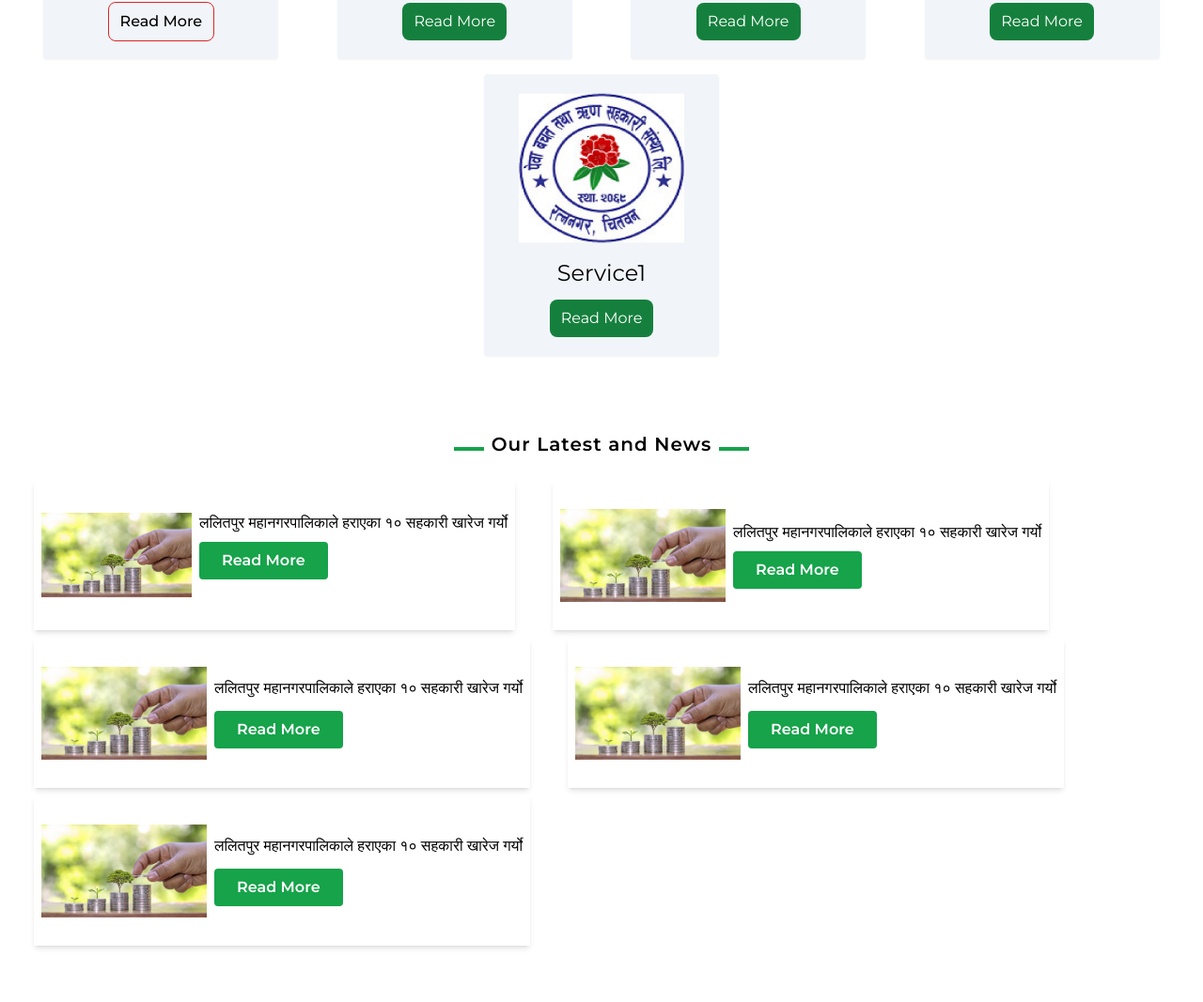
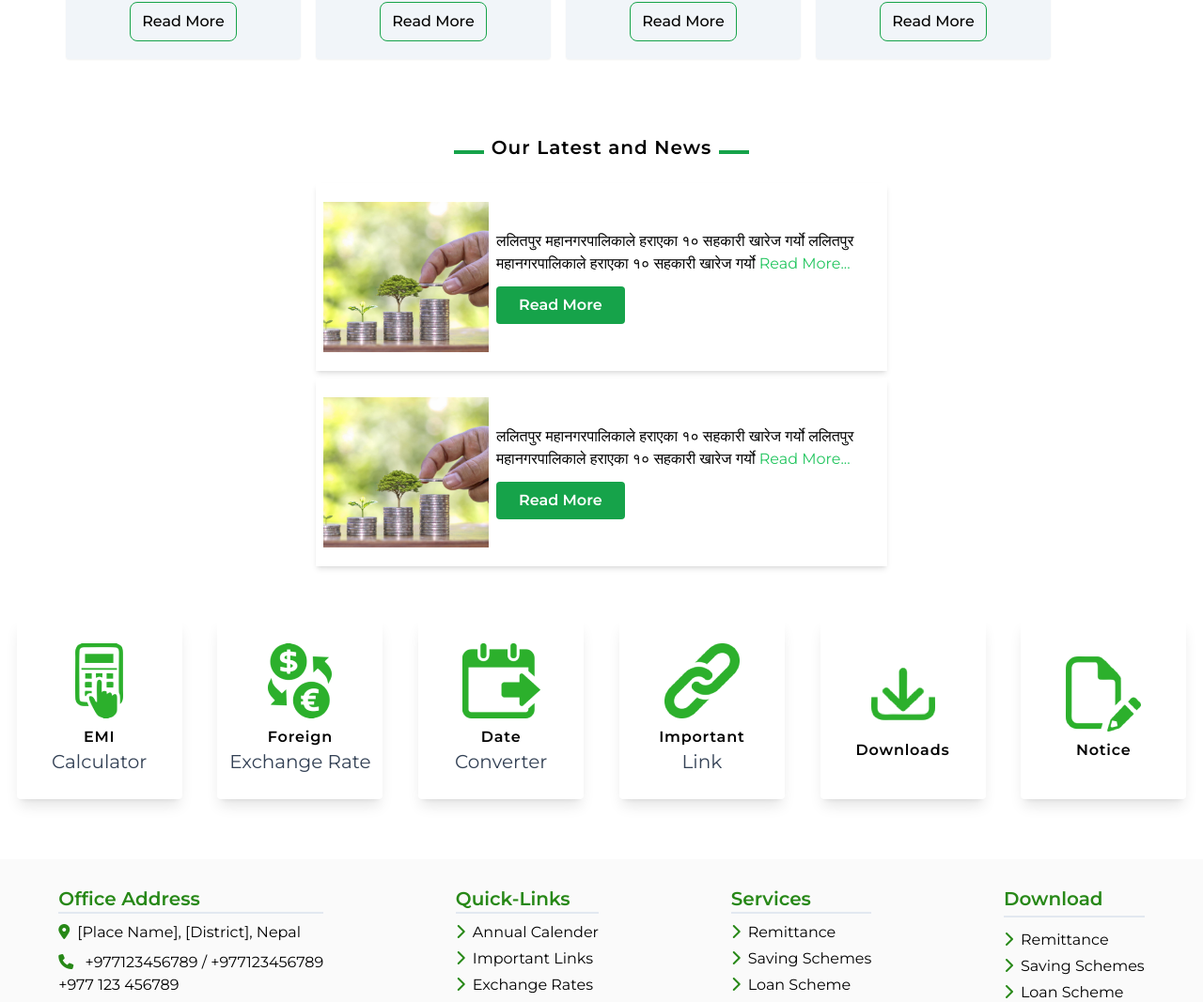
Before and after one commit to dpshkhnl/vedanta_website, a website: page index.html in a window 1280 px wide. Shown: the part 1689-2756 px from the top of the page at 94% size. Drawn offline with nearby package versions, Linux system fonts and the light colour scheme.

Commit message:
fixing some spaces

```diff
--- a/index.html
+++ b/index.html
@@ -20,14 +20,6 @@
     <link
       rel="stylesheet"
       href="https://cdn.jsdelivr.net/npm/swiper@11/swiper-bundle.min.css"
-    />
-
-    <!-- google fonts -->
-    <link rel="preconnect" href="https://fonts.googleapis.com" />
-    <link rel="preconnect" href="https://fonts.gstatic.com" crossorigin />
-    <link
-      href="https://fonts.googleapis.com/css2?family=Poppins:ital,wght@0,100;0,200;0,300;0,400;0,500;0,600;0,700;0,800;0,900;1,100;1,200;1,300;1,400;1,500;1,600;1,700;1,800;1,900&display=swap"
-      rel="stylesheet"
     />
 
     <!-- Font awesome -->
@@ -282,15 +274,13 @@
 
     <!-- Welcome to vedanta Coop -->
     <div
-      class="w-full h-auto flex justify-center flex-col md:flex-row px-10 gap-3 font-[poppins]"
+      class="w-full h-auto flex justify-center flex-col md:flex-row px-10 gap-3"
       data-aos="fade-up"
       data-aos-anchor-placement="top-bottom"
     >
       <div class="bg-slate-200 py-4 rounded-lg px-4">
-        <p class="text-xl font-bold text-gray-600 my-5">
-          Welcome to Vedanta Coop
-        </p>
-        <p class="my-3 text-xl text-gray-500 leading-normal mb-12">
+        <p class="text-xl font-semibold my-5">Welcome to Vedanta Coop</p>
+        <p class="my-3 text-xl text-gray-700 leading-normal mb-12">
           Lorem ipsum dolor sit amet, consectetur adipisicing elit. Doloribus
           laborum officiis suscipit. Eos temporibus laboriosam aliquam quasi
           aperiam accusantium molestiae id cum. Esse accusamus nemo nesciunt
@@ -307,14 +297,12 @@
         </p>
         <a
           href="#"
-          class="px-[12px] py-[12px] bg-green-800 hover:bg-green-700 text-indigo-100 rounded-lg text-xl font-[poppins]"
+          class="px-[12px] py-[12px] bg-green-800 hover:bg-green-700 text-indigo-100 rounded-lg text-xl lg:mb-4"
           >Read More</a
         >
       </div>
       <div class="bg-green-400 py-4 rounded-lg px-4 md:w-[320%]">
-        <p class="text-xl font-bold my-5 mx-2 text-slate-600">
-          Message from Chairman
-        </p>
+        <p class="text-xl font-semibold my-5 mx-2">Message from Chairman</p>
         <p class="mx-2 text-xl mb-4 text-slate-800">
           Lorem ipsum dolor sit amet consectetur adipisicing elit. Repudiandae
           mollitia doloribus expedita, quisquam ipsum exercitationem iusto ipsa
@@ -327,10 +315,10 @@
           repudiandae?
         </p>
         <div class="flex mx-4 my-4 gap-4">
-          <img src="assets/favicon.ico" alt="" class="w-20 h-20 rounded-lg" />
+          <img src="assets/Image.svg" alt="" class="w-20 h-20 rounded-lg" />
           <div class="flex flex-col">
-            <p class="text-xl">Jay Shree Ram</p>
-            <p class="text-gray-500">Chairman</p>
+            <p class="text-xl font-medium">Jay Shree Ram</p>
+            <p class="text-gray-900">Chairman</p>
           </div>
         </div>
       </div>
@@ -345,7 +333,7 @@
       </div>
 
       <div
-        class="flex md:flex-row flex-wrap justify-evenly items-center my-4 gap-4"
+        class="w-full flex md:flex-row flex-wrap items-center py-4 gap-4 px-[70px]"
         data-aos="fade-up"
         data-aos-anchor-placement="top-bottom"
       >
@@ -356,7 +344,7 @@
           <p class="mt-4 text-2xl">Service1</p>
           <a
             href="#"
-            class="px-3 py-2 border border-red-600 hover:bg-red-600 rounded-lg mt-3 text-normal font-medium hover:text-white"
+            class="px-3 py-2 border border-green-600 hover:bg-green-600 hover:duration-500 rounded-lg mt-3 text-normal font-medium hover:text-white"
             >Read More</a
           >
         </div>
@@ -367,7 +355,7 @@
           <p class="mt-4 text-2xl">Service1</p>
           <a
             href="#"
-            class="px-3 py-2 bg-green-700 hover:bg-green-900 rounded-lg mt-3 text-white"
+            class="px-3 py-2 border border-green-600 hover:bg-green-600 hover:duration-500 rounded-lg mt-3 text-normal font-medium hover:text-white"
             >Read More</a
           >
         </div>
@@ -378,7 +366,7 @@
           <p class="mt-4 text-2xl">Service1</p>
           <a
             href="#"
-            class="px-3 py-2 bg-green-700 hover:bg-green-900 rounded-lg mt-3 text-white"
+            class="px-3 py-2 border border-green-600 hover:bg-green-600 hover:duration-500 rounded-lg mt-3 text-normal font-medium hover:text-white"
             >Read More</a
           >
         </div>
@@ -389,18 +377,7 @@
           <p class="mt-4 text-2xl">Service1</p>
           <a
             href="#"
-            class="px-3 py-2 bg-green-700 hover:bg-green-900 rounded-lg mt-3 text-white"
-            >Read More</a
-          >
-        </div>
-        <div
-          class="bg-slate-100 flex justify-center items-center flex-col w-[250px] h-[300px] rounded shadow-sm"
-        >
-          <img class="w-44 h-40" src="assets/favicon.ico" alt="" />
-          <p class="mt-4 text-2xl">Service1</p>
-          <a
-            href="#"
-            class="px-3 py-2 bg-green-700 hover:bg-green-900 rounded-lg mt-3 text-white"
+            class="px-3 py-2 border border-green-600 hover:bg-green-600 hover:duration-500 rounded-lg mt-3 text-normal font-medium hover:text-white"
             >Read More</a
           >
         </div>
@@ -408,7 +385,7 @@
     </div>
 
     <!-- News and Latest -->
-    <div class="flex flex-col items-center w-full flex-wrap">
+    <div class="flex flex-col items-center w-full flex-wrap justify-center">
       <div class="flex items-baseline">
         <div class="w-8 h-1 bg-green-600"></div>
         <p class="text-xl font-semibold tracking-wider mx-2">
@@ -417,33 +394,24 @@
         <div class="w-8 h-1 bg-green-600"></div>
       </div>
       <div
-        class="flex flex-col flex-wrap gap-2 md:flex-row items-center ml-[20px]  md:my-6"
+        class="flex flex-col flex-wrap gap-2 md:flex-row items-center  md:my-6 w-1/2"
         data-aos="fade-up"
         data-aos-anchor-placement="top-bottom"
       >
-        <div class="flex items-center mx-4 shadow-md px-2">
+      <div
+      class="flex items-center mx-4 shadow-md px-2 w-[88vw] h-[200px]"
+    >
       <img
-            class="w-40 h-40 object-contain mr-2"
+        class="w-44 h-40 object-cover mr-2"
         src="assets/banner4.jpg"
         alt=""
       />
-          <div class="flex flex-col items-start">
-            <p>ललितपुर महानगरपालिकाले हराएका १० सहकारी खारेज गर्यो</p>
-            <a
-              href="#"
-              class="px-6 py-2 bg-green-600 text-white font-semibold rounded mt-2 hover:bg-green-800 my-5"
-              >Read More</a
-            >
-          </div>
-        </div>
-        <div class="flex items-center mx-4 shadow-md px-2">
-          <img
-            class="w-44 h-40 object-contain mr-2"
-            src="assets/banner4.jpg"
-            alt=""
-          />
-          <div class="flex flex-col items-start">
-            <p>ललितपुर महानगरपालिकाले हराएका १० सहकारी खारेज गर्यो</p>
+      <div class="flex flex-col items-start gap-1">
+        <p>
+          ललितपुर महानगरपालिकाले हराएका १० सहकारी खारेज गर्यो ललितपुर
+          महानगरपालिकाले हराएका १० सहकारी खारेज गर्यो
+          <span class="text-green-500">Read More...</span>
+        </p>
         <a
           href="#"
           class="px-6 py-2 bg-green-600 text-white font-semibold rounded mt-2 hover:bg-green-800"
@@ -451,44 +419,20 @@
         >
       </div>
     </div>
-        <div class="flex items-center mx-4 shadow-md px-2">
+    <div
+      class="flex items-center mx-4 shadow-md px-2 w-[88vw] h-[200px]"
+    >
       <img
-            class="w-44 h-40 object-contain mr-2"
+        class="w-44 h-40 object-cover mr-2"
         src="assets/banner4.jpg"
         alt=""
       />
       <div class="flex flex-col items-start gap-1">
-            <p>ललितपुर महानगरपालिकाले हराएका १० सहकारी खारेज गर्यो</p>
-            <a
-              href="newspage.html"
-              class="px-6 py-2 bg-green-600 text-white font-semibold rounded mt-2 hover:bg-green-800"
-              >Read More</a
-            >
-          </div>
-        </div>
-        <div class="flex items-center mx-4 shadow-md px-2">
-          <img
-            class="w-44 h-40 object-contain mr-2"
-            src="assets/banner4.jpg"
-            alt=""
-          />
-          <div class="flex flex-col items-start gap-1">
-            <p>ललितपुर महानगरपालिकाले हराएका १० सहकारी खारेज गर्यो</p>
-            <a
-              href="#"
-              class="px-6 py-2 bg-green-600 text-white font-semibold rounded mt-2 hover:bg-green-800"
-              >Read More</a
-            >
-          </div>
-        </div>
-        <div class="flex items-center mx-4 shadow-md px-2">
-          <img
-            class="w-44 h-40 object-contain mr-2"
-            src="assets/banner4.jpg"
-            alt=""
-          />
-          <div class="flex flex-col items-start gap-1">
-            <p>ललितपुर महानगरपालिकाले हराएका १० सहकारी खारेज गर्यो</p>
+        <p>
+          ललितपुर महानगरपालिकाले हराएका १० सहकारी खारेज गर्यो ललितपुर
+          महानगरपालिकाले हराएका १० सहकारी खारेज गर्यो
+          <span class="text-green-500">Read More...</span>
+        </p>
         <a
           href="#"
           class="px-6 py-2 bg-green-600 text-white font-semibold rounded mt-2 hover:bg-green-800"
```
Also changed, not shown: assets/Image.svg (added), src/output.css. Lines whose indentation alone changed are shown as unchanged.
